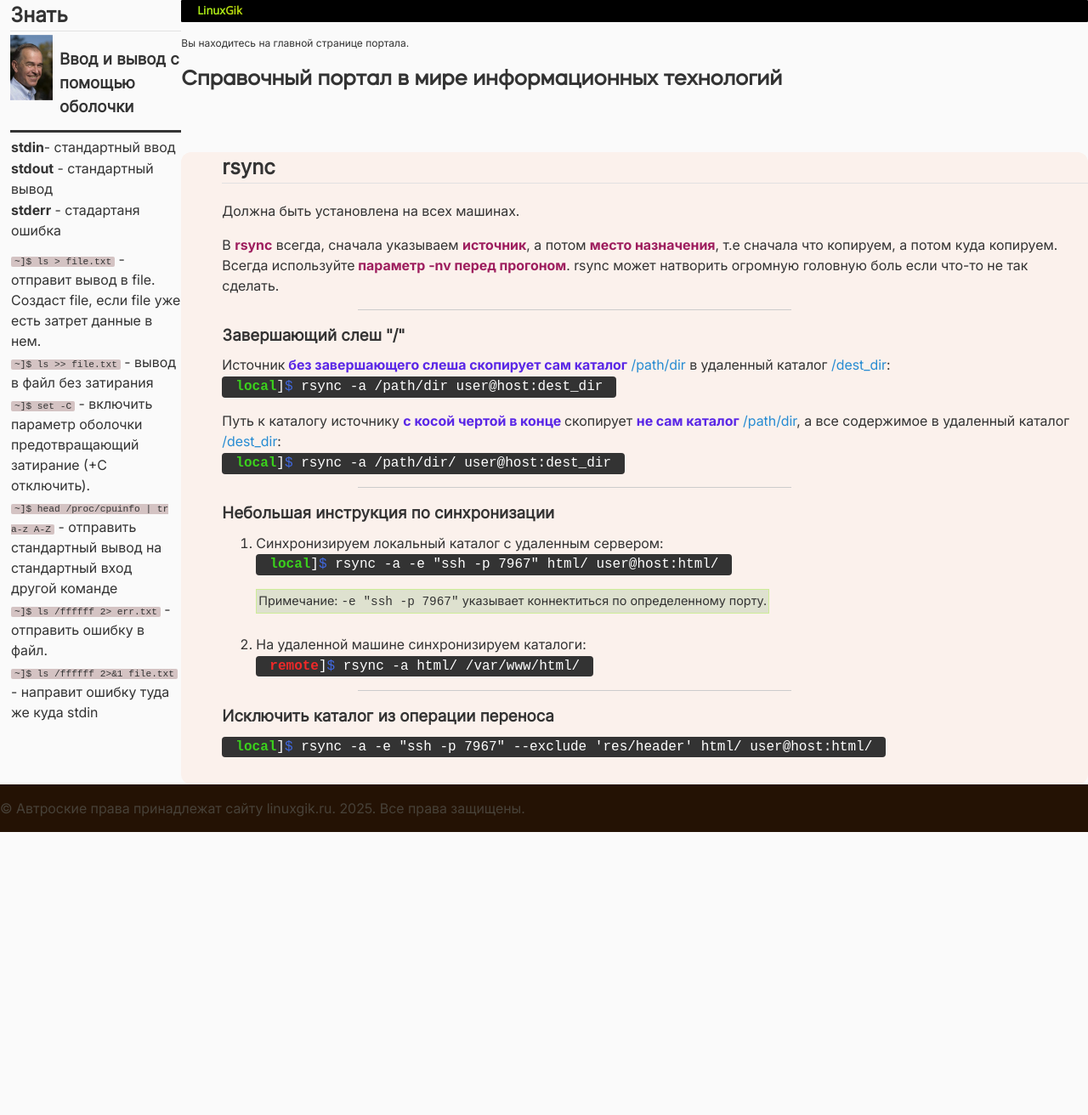
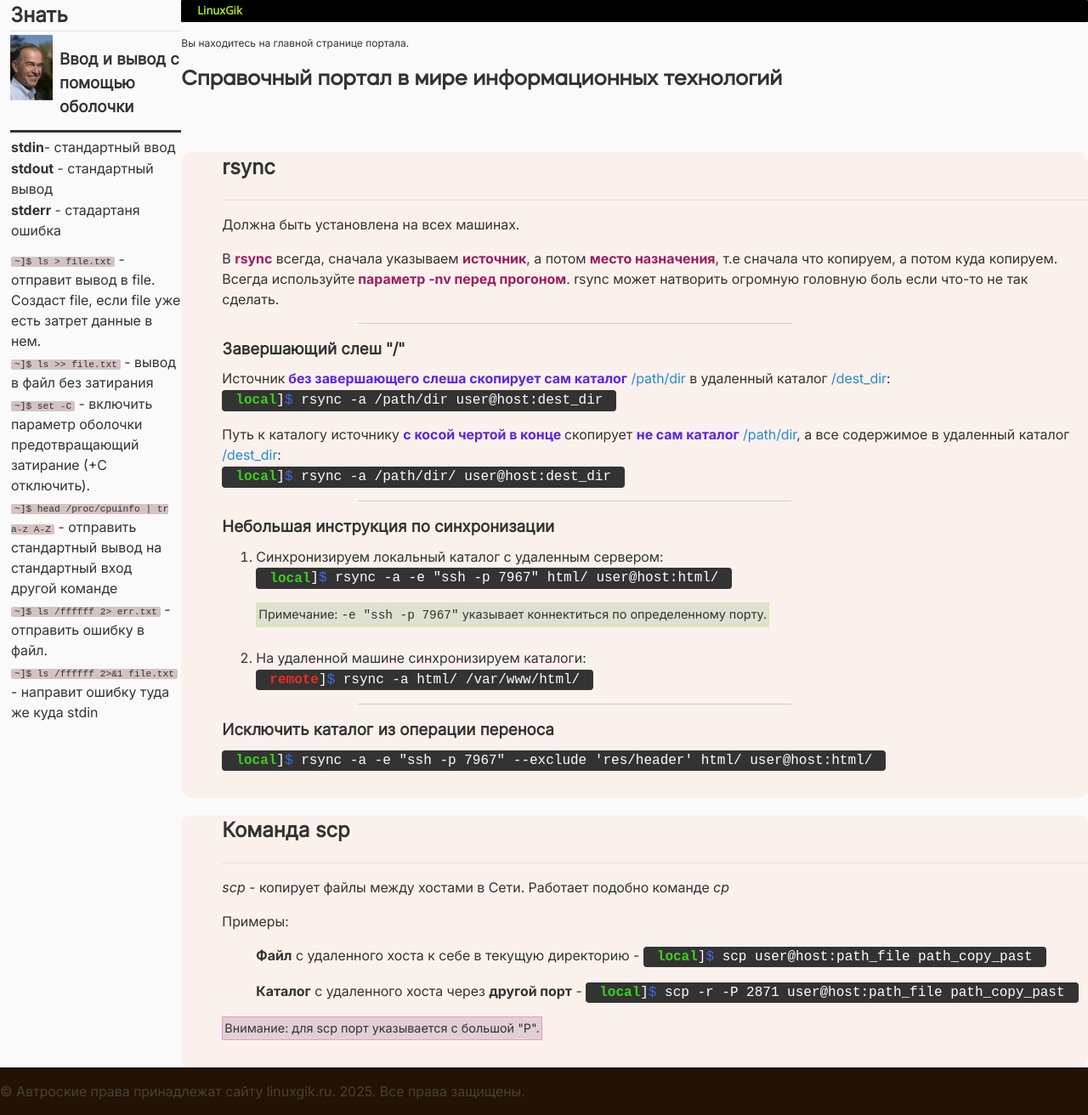
Before and after one commit to LinuxGik/www.linuxgik.ru, a Jekyll site: the page built from index.html, in a window 1280 px wide. Shown: the whole page at 85% size. Built offline with Jekyll 4.4.1, drawn with Linux system fonts in a browser that asks for light colours; some web fonts are replaced; before the commit the page ends 979 px from its top, so only the background shows below that.

Commit message:
feat: добавло про scp

```diff
--- a/_layouts/default.html
+++ b/_layouts/default.html
@@ -11,7 +11,7 @@
 </head>
     <body class="grid-container">
 
-        <header>
+        <header class="site-header">
             {% include header-nav.html %}
         </header>
 
--- a/assets/css/main.css
+++ b/assets/css/main.css
@@ -13,7 +13,7 @@ body {
     color: #333;
     margin: 0;
 }
-header {
+.site-header {
     font-size: 12px;
 }
 /* <main> */
@@ -26,7 +26,7 @@ header {
     margin-top: 0;
 }
 
-.article-box > h2 {
+.article-header {
     border-bottom: 1px solid #e1e1e1;
 }
 
@@ -39,6 +39,9 @@ header {
     margin-top: 0.5em;
 }
 
+.article-box > ul {
+    list-style-type: none;
+}
 .instruction-list > li > p:first-child {
     margin-top: 0.5em;
 }
@@ -52,6 +55,15 @@ header {
     background-color: #dee1cf;
 }
 
+.note-attention {
+    padding: 2px;
+    display: inline-block;
+    border: #ec98be solid 1px;
+    margin-top: 0;
+    font-size: 0.9em;
+    background-color: #e1cfd8;
+}
+
 /* FOOTER */
 footer {
     background-color: rgb(36, 18, 4);
--- a/assets/css/typography.css
+++ b/assets/css/typography.css
@@ -19,11 +19,18 @@
     color: var(--color-local-text-code-box);
     font-weight: bold;
 }
+.local::before {
+    content: "local"
+}
 
 .remote {
     color: var(--color-remote-text-code-box);
     font-weight: bold;
 }
+.remote::before {
+    content: "remote";
+}
+
 .text-code-box > .text-dir {
     color: #3ba0e6;
     font-weight: bold;
--- a/index.html
+++ b/index.html
@@ -9,7 +9,7 @@ sidebar-L-include: index.html
 ---
 
 <article class="article-box"> <!--rsync-->
-    <h2>rsync</h2>
+    <header class="article-header"><h2>rsync</h2></header>
     <p>
         Должна быть установлена на всех машинах.
     </p>
@@ -25,7 +25,7 @@ sidebar-L-include: index.html
         Источник<span class="attention"> без завершающего слеша скопирует сам каталог</span>
         <span class="text-dir">/path/dir</span> в удаленный каталог
         <span class="text-dir">/dest_dir</span>:<br>
-        <code class="text-code-box"><span class="local">local</span>]<span style="color:royalblue;">$</span>
+        <code class="text-code-box"><span class="local"></span>]<span style="color:royalblue;">$</span>
             rsync -a /path/dir user@host:dest_dir
         </code>
     </p>
@@ -33,7 +33,7 @@ sidebar-L-include: index.html
     <p>Путь к каталогу источнику <span class="attention">с косой чертой в конце </span>скопирует
         <span class="attention">не сам каталог</span> <span class="text-dir">/path/dir</span>,
         а все содержимое в удаленный каталог <span class="text-dir">/dest_dir</span>:<br>
-        <code class="text-code-box"><span class="local">local</span>]<span style="color:royalblue;">$</span>
+        <code class="text-code-box"><span class="local"></span>]<span style="color:royalblue;">$</span>
             rsync -a /path/dir/ user@host:dest_dir
         </code>
     </p>
@@ -43,7 +43,7 @@ sidebar-L-include: index.html
     <ol class="instruction-list">
         <li>
             <p>Синхронизируем локальный каталог с удаленным сервером:<br>
-                <code class="text-code-box"><span class="local">local</span>]<span style="color: royalblue">$</span>
+                <code class="text-code-box"><span class="local"></span>]<span style="color: royalblue">$</span>
                     rsync -a -e "ssh -p 7967" html/ user@host:html/</code>
             </p>
             <p class="note">
@@ -53,7 +53,7 @@ sidebar-L-include: index.html
         <li>
             <p>
                 На удаленной машине синхронизируем каталоги:<br>
-                <code class="text-code-box"><span class="remote">remote</span>]<span style="color: royalblue">$</span>
+                <code class="text-code-box"><span class="remote"></span>]<span style="color: royalblue">$</span>
                     rsync -a html/ /var/www/html/
                 </code>
             </p>
@@ -62,8 +62,35 @@ sidebar-L-include: index.html
     <hr class="custom-hr" />
     <h3>Исключить каталог из операции переноса</h3>
     <p>
-        <code class="text-code-box"><span class="local">local</span>]<span style="color:royalblue;">$</span>
+        <code class="text-code-box"><span class="local"></span>]<span style="color:royalblue;">$</span>
             rsync -a -e "ssh -p 7967" --exclude 'res/header' html/ user@host:html/
         </code>
     </p>
 </article> <!-- закрытие rsync-->
+
+<article class="article-box">
+    <header class="article-header"><h2>Команда scp</h2></header>
+    <p><dfn>scp</dfn> - копирует файлы между хостами в Сети. Работает подобно команде <i>cp</i></p>
+
+    <p>Примеры:</p>
+    <ul>
+        <li>
+            <p>
+                <b>Файл</b> с удаленного хоста к себе в текущую директорию -
+                <code class="text-code-box"><span class="local"></span>]<span style="color:royalblue">$</span>
+                    scp user@host:path_file path_copy_past
+                </code>
+            </p>
+        </li>
+        <li>
+            <p>
+                <b>Каталог</b> с удаленного хоста через <b>другой порт</b> -
+                <code class="text-code-box"><span class="local"></span>]<span style="color:royalblue">$</span>
+                    scp -r -P 2871 user@host:path_file path_copy_past
+                </code>
+            </p>
+        </li>
+    </ul>
+    <p class="note-attention">Внимание: для scp порт указывается с большой "P".</p>
+
+</article> <!--закрытие "Команда scp"-->
```
